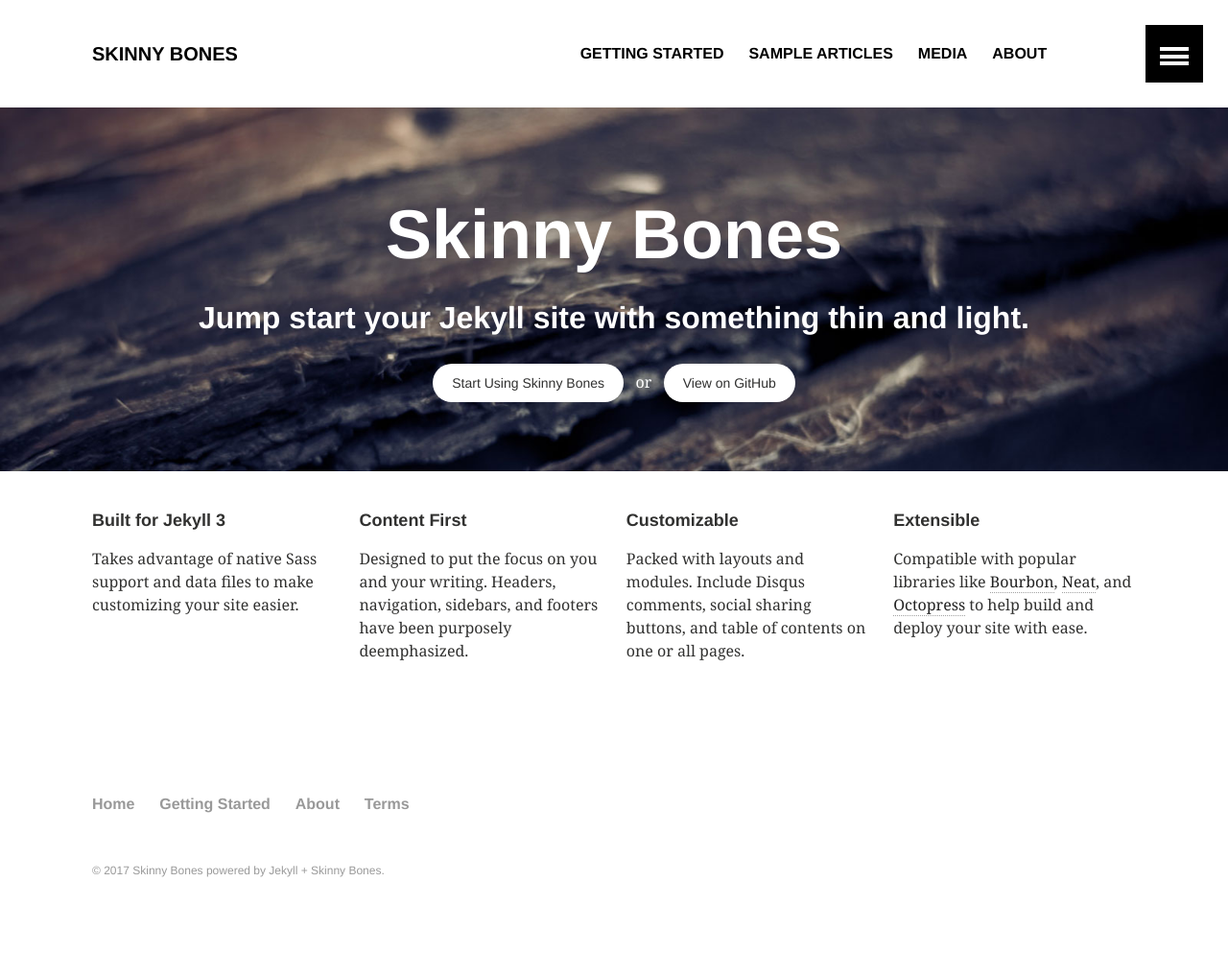
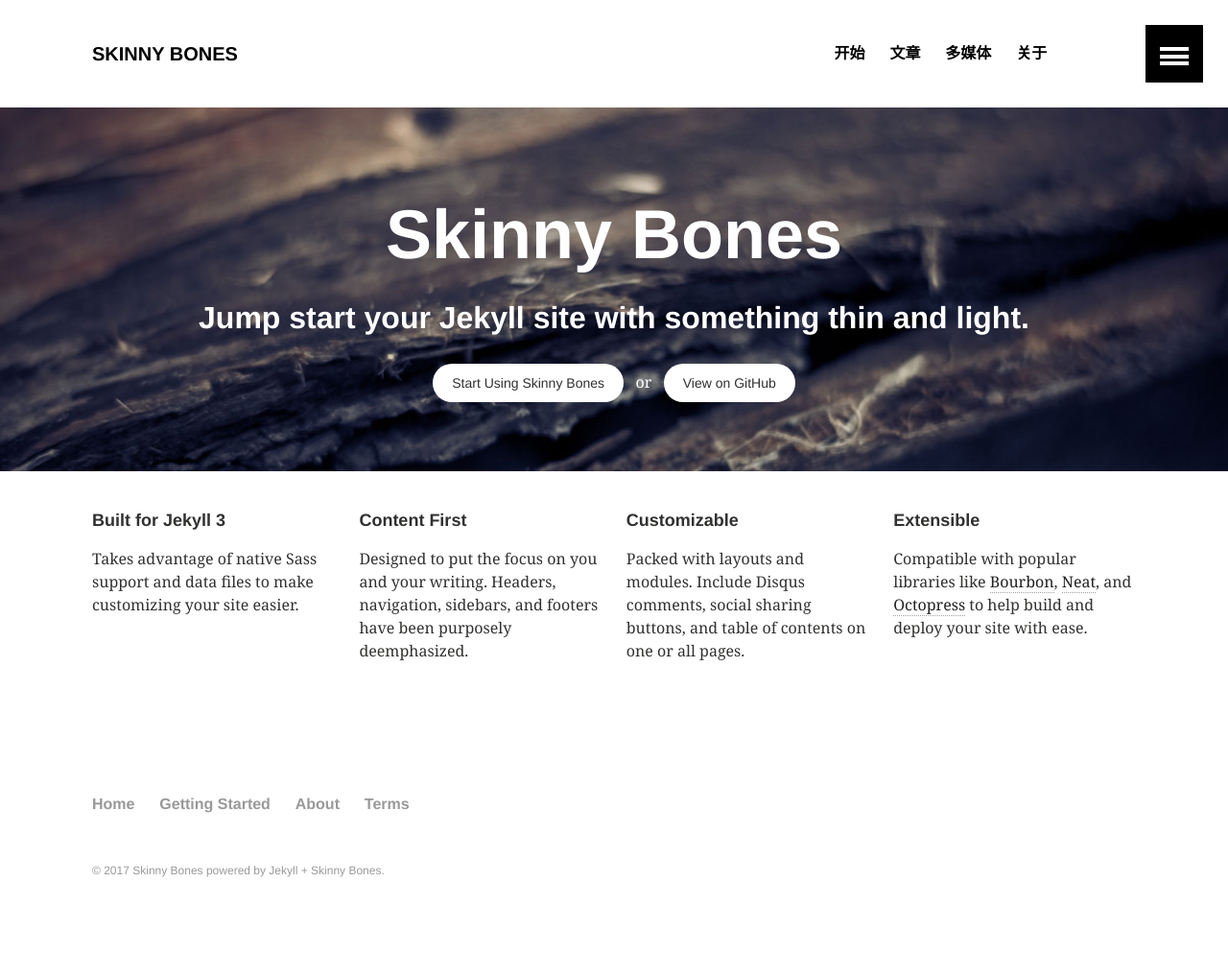
Before and after one commit to techqu/skinny-bones-jekyll, a Jekyll site: the page built from index.md, in a window 1280 px wide. Shown: the whole page at 96% size. Built offline with Jekyll 4.4.1, drawn with Linux system fonts in a browser that asks for light colours.

Commit message:
navigation

```diff
--- a/_data/navigation.yml
+++ b/_data/navigation.yml
@@ -1,21 +1,21 @@
 # Site navigation links
 
-- title: Getting Started
+- title: 开始
   url: /getting-started/
   excerpt: "Everything you need to know to get started with Skinny Bones and Jekyll."
   image: 400x250.gif
 
-- title: Sample Articles
+- title: 文章
   url: /articles/
   excerpt: "Examples of long form posts."
   image: 400x250.gif
 
-- title: Media
+- title: 多媒体
   url: /media/
   excerpt: "Examples of media posts perfect for showcasing work, photographs, etc."
   image: 400x250.gif
 
-- title: About
+- title: 关于
   url: /about/
   excerpt: "All about Skinny Bones for Jekyll."
   image: 400x250.gif
```
